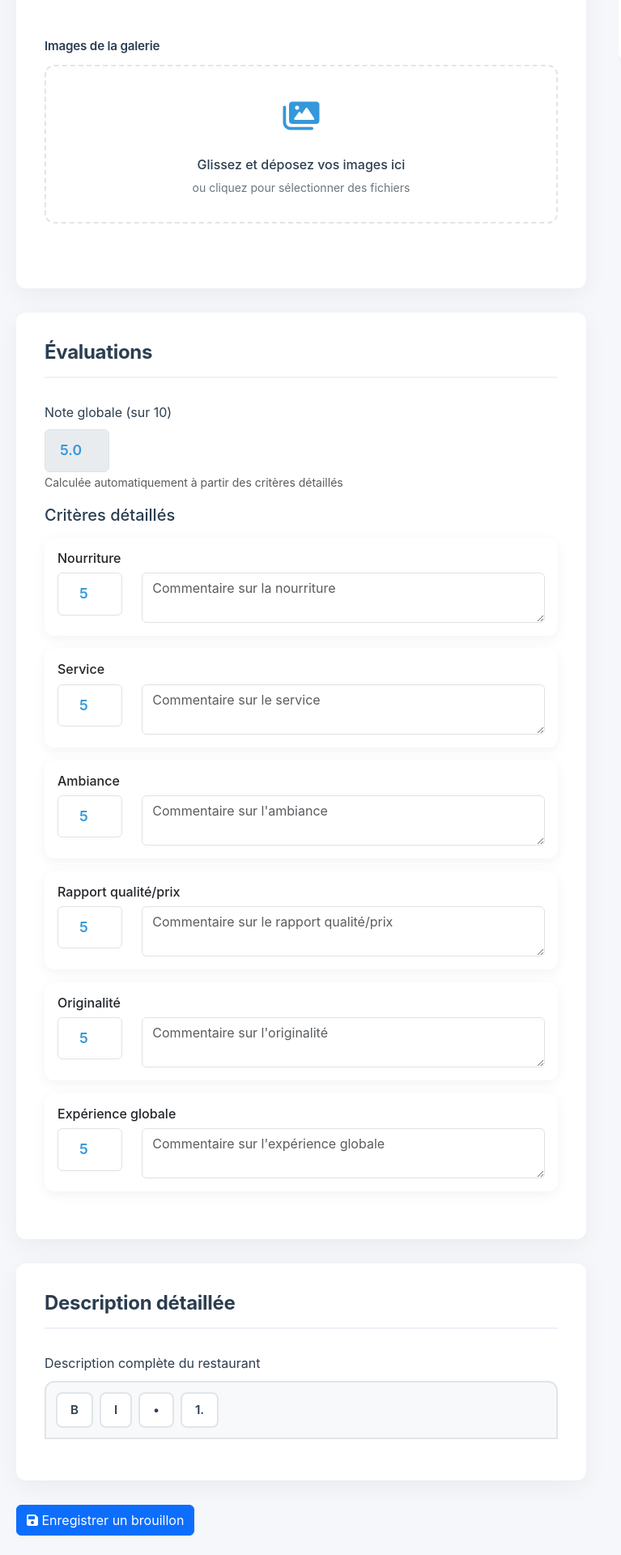
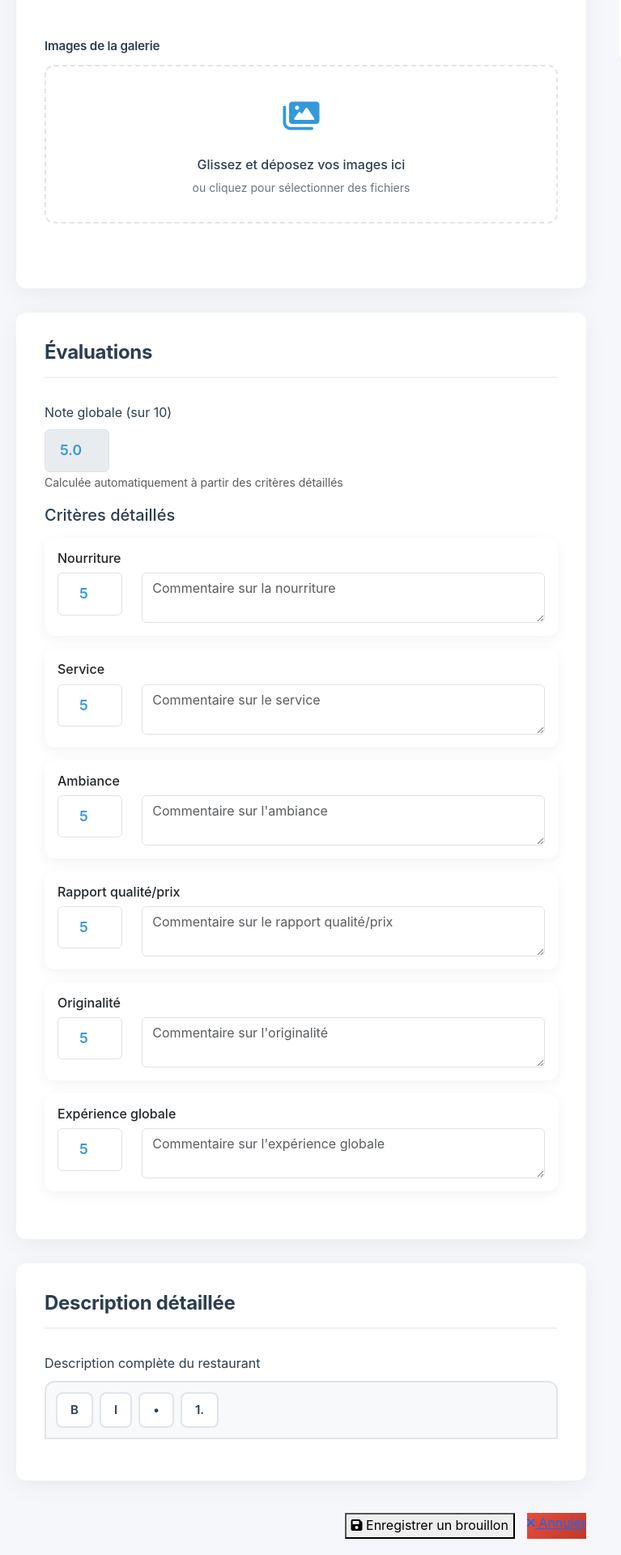
Before and after one commit to Natael21/blog-culinaire, a Jekyll site: the page admin/new-recipe.html, which Jekyll copies as it is, in a window 1280 px wide. Shown: the part 1223-3143 px from the top of the page at 81% size, without its empty margins (0-767 px from the left). Built offline with Jekyll 4.4.1, drawn with Linux system fonts in a browser that asks for light colours.

Commit message:
adjust new recipe buttons

```diff
--- a/admin/new-recipe.html
+++ b/admin/new-recipe.html
@@ -1076,9 +1076,14 @@
                 </div>
 
                 <div class="form-actions">
-                    <button type="submit" class="btn btn-primary">
-                        <i class="fas fa-save"></i> Enregistrer un brouillon
-                    </button>
+                    <div class="action-buttons">
+                        <button type="submit" class="action-button">
+                            <i class="fas fa-save"></i> Enregistrer un brouillon
+                        </button>
+                        <a href="index.html" class="action-button" style="background: linear-gradient(135deg, #e74c3c, #c0392b);">
+                            <i class="fas fa-times"></i> Annuler
+                        </a>
+                    </div>
                 </div>
             </form>
         </div>
```
